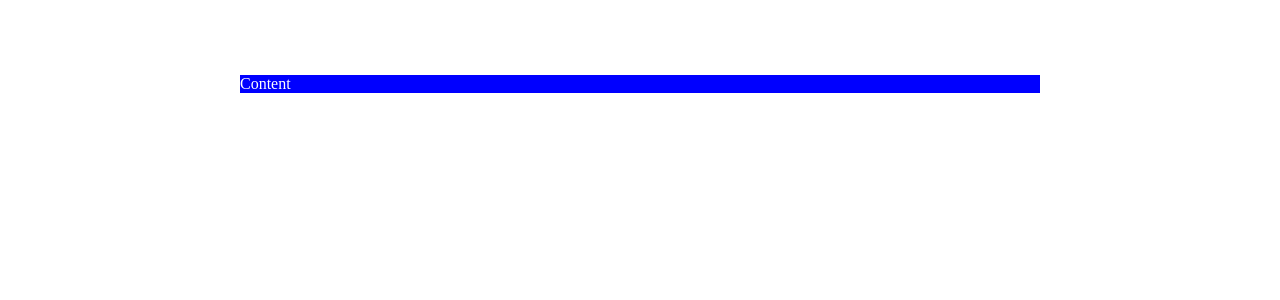
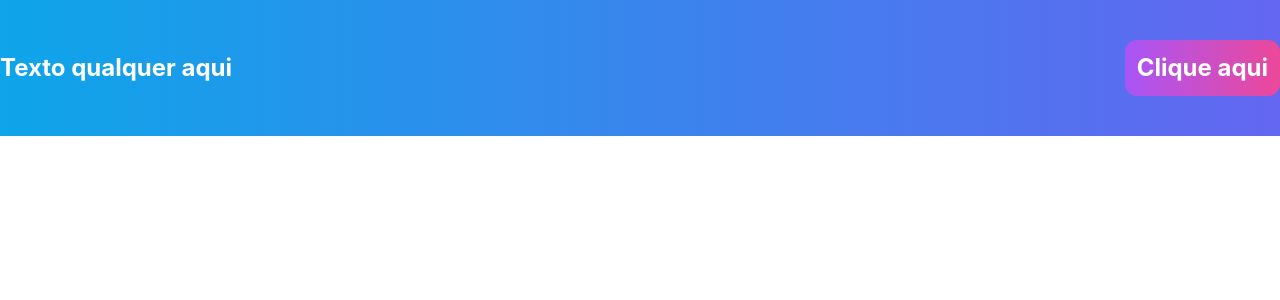
Before and after one commit to Luan-Costa-2l/react, a React (Vite) app in the folder ex003_vite/react-vite/: page / in a window 1280 px wide. Shown: the top 300 px of the page. Built offline with nearby package versions, Linux system fonts and the light colour scheme.

Commit message:
Trabalhando com tailwind

```diff
--- a/ex003_vite/react-vite/package.json
+++ b/ex003_vite/react-vite/package.json
@@ -18,6 +18,9 @@
     "@types/react": "^18.0.24",
     "@types/react-dom": "^18.0.8",
     "@vitejs/plugin-react": "^2.2.0",
+    "autoprefixer": "^10.4.13",
+    "postcss": "^8.4.19",
+    "tailwindcss": "^3.2.4",
     "typescript": "^4.6.4",
     "vite": "^3.2.3"
   }
--- /dev/null
+++ b/ex003_vite/react-vite/postcss.config.cjs
@@ -0,0 +1,6 @@
+module.exports = {
+  plugins: {
+    tailwindcss: {},
+    autoprefixer: {},
+  },
+}
--- a/ex003_vite/react-vite/src/App.tsx
+++ b/ex003_vite/react-vite/src/App.tsx
@@ -1,11 +1,10 @@
-import { useState } from "react";
-import { Button } from "./components/Button";
+import * as C from './AppStyles';
 const App = () => {
 
   return (
-    <div>
-      <Button />
-    </div>
+    <div className='bg-gradient-to-r from-sky-500 to-indigo-500 text-white py-10 text-2xl font-bold flex flex-col text-center md:flex-row justify-between items-center'>
+      Texto qualquer aqui
+      <button className='bg-gradient-to-r from-purple-500 to-pink-500 p-3 rounded-xl mt-5 md:mt-0'>Clique aqui</button></div>
   );
 }
 
--- /dev/null
+++ b/ex003_vite/react-vite/src/AppStyles.ts
@@ -0,0 +1,47 @@
+import styled from 'styled-components';
+
+type ContainerProps = {
+    bgColor: string;
+}
+export const Container = styled.div<ContainerProps>`
+    max-width: 1140px;
+    margin: auto;
+    background-color: ${bgc => bgc.bgColor};
+    color: #fff;
+    padding: 20px;
+    display: flex;
+
+    span {
+        font-wight: bold;
+        font-size: 15px;
+        color: #000;
+    }
+
+    .link {
+        font-family: Arial, sans-serif;
+        padding: 10px;
+
+        &:hover {
+            color: #f0f;
+        }
+    }
+
+    @media (max-width: 900px) {
+        background-color: green;
+        flex-direction: column;
+
+        .link {
+            color: #FFF;
+        }
+    }
+`;
+
+type ButtonProps = {
+    bg: string;
+    small?: boolean;
+}
+export const Button = styled.button<ButtonProps>`
+    font-size: ${(props) => props.small ? '15px' : '30px'};
+    background-color:${props => props.bg};
+    border-radius: 8px;
+`;
--- /dev/null
+++ b/ex003_vite/react-vite/src/components/styledComponents/Button.ts
@@ -0,0 +1,5 @@
+import styled from 'styled-components';
+
+export const Button = styled.button`
+    font-size: 25px;
+`;
--- /dev/null
+++ b/ex003_vite/react-vite/src/components/styledComponents/Container.ts
@@ -0,0 +1,7 @@
+import styled from "styled-components";
+
+export const Container = styled.div`
+    background-color: #00f;
+    color: #fff;
+    padding: 20px;
+`;
--- a/ex003_vite/react-vite/src/index.css
+++ b/ex003_vite/react-vite/src/index.css
@@ -1,12 +1,9 @@
+@tailwind base;
+@tailwind components;
+@tailwind utilities;
+
 :root {
   font-family: Inter, Avenir, Helvetica, Arial, sans-serif;
-  font-size: 16px;
-  line-height: 24px;
-  font-weight: 400;
-
-  color-scheme: light dark;
-  color: rgba(255, 255, 255, 0.87);
-  background-color: #242424;
 
   font-synthesis: none;
   text-rendering: optimizeLegibility;
@@ -14,59 +11,3 @@
   -moz-osx-font-smoothing: grayscale;
   -webkit-text-size-adjust: 100%;
 }
-
-a {
-  font-weight: 500;
-  color: #646cff;
-  text-decoration: inherit;
-}
-a:hover {
-  color: #535bf2;
-}
-
-body {
-  margin: 0;
-  display: flex;
-  justify-content: center;
-  place-items: center;
-  width: 70vw;
-  min-width: 320px;
-  min-height: 100vh;
-}
-
-h1 {
-  font-size: 3.2em;
-  line-height: 1.1;
-}
-
-button {
-  border-radius: 8px;
-  border: 1px solid transparent;
-  padding: 0.6em 1.2em;
-  font-size: 1em;
-  font-weight: 500;
-  font-family: inherit;
-  background-color: #1a1a1a;
-  cursor: pointer;
-  transition: border-color 0.25s;
-}
-button:hover {
-  border-color: #646cff;
-}
-button:focus,
-button:focus-visible {
-  outline: 4px auto -webkit-focus-ring-color;
-}
-
-@media (prefers-color-scheme: light) {
-  :root {
-    color: #213547;
-    background-color: #ffffff;
-  }
-  a:hover {
-    color: #747bff;
-  }
-  button {
-    background-color: #f9f9f9;
-  }
-}
--- a/ex003_vite/react-vite/src/main.tsx
+++ b/ex003_vite/react-vite/src/main.tsx
@@ -1,7 +1,7 @@
 import React from 'react'
 import ReactDOM from 'react-dom/client'
 import App from './App'
-// import './index.css'
+import './index.css'
 
 ReactDOM.createRoot(document.getElementById('root') as HTMLElement).render(
   <React.StrictMode>
--- /dev/null
+++ b/ex003_vite/react-vite/tailwind.config.cjs
@@ -0,0 +1,11 @@
+/** @type {import('tailwindcss').Config} */
+module.exports = {
+  content: [
+    "./index.html",
+    "./src/**/*.{js,ts,jsx,tsx}",
+  ],
+  theme: {
+    extend: {},
+  },
+  plugins: [],
+}
```
Also changed, not shown: 1 other file (tests, documents, lock files or other folders).
